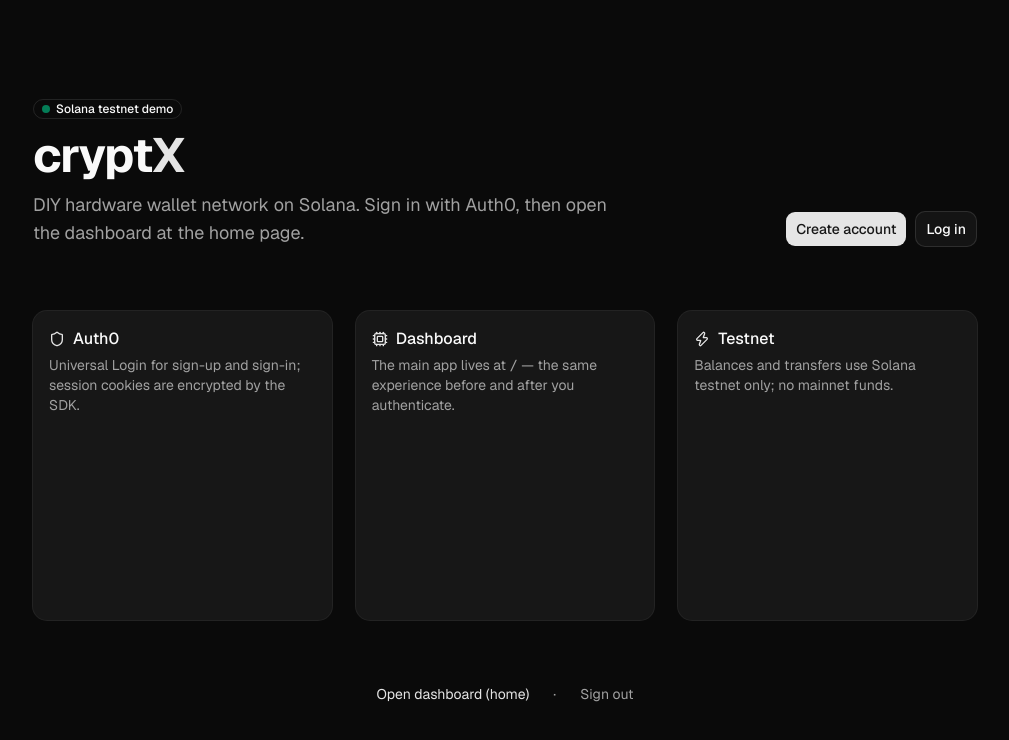
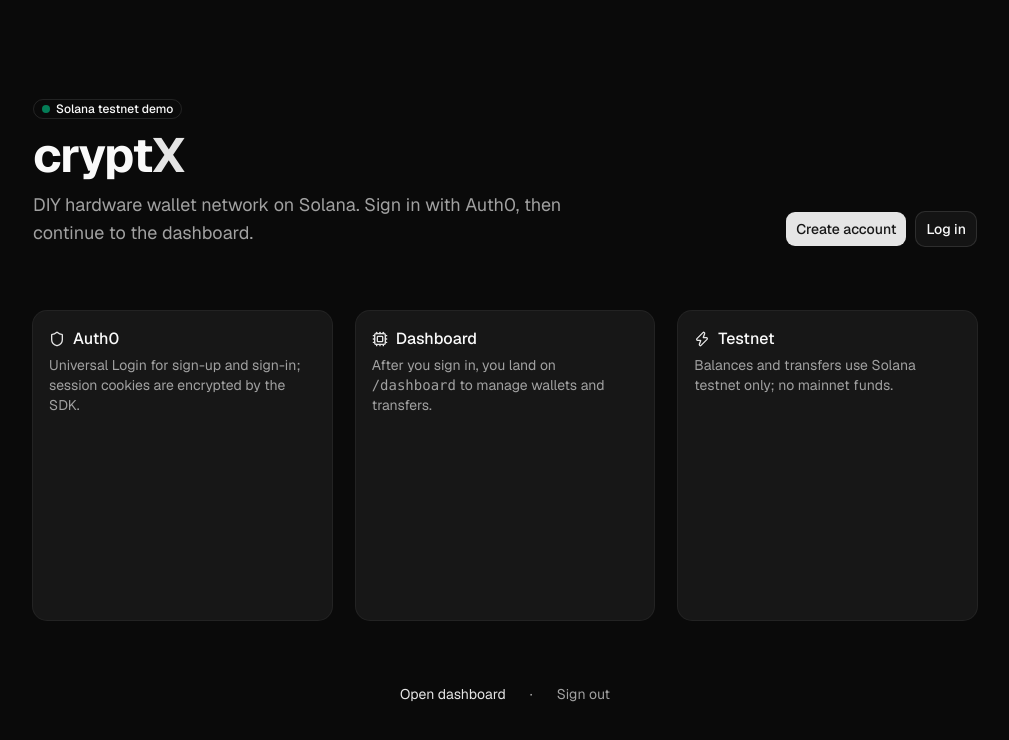
Before and after one commit to navincodesalot/cryptX, a Next.js app: page / in a window 1280 px wide. Shown: the top 740 px of the page, without its empty margins (135-1144 px from the left). Built offline with nearby package versions, Linux system fonts and the light colour scheme; no server answers.

Commit message:
aith done

```diff
--- a/src/app/dashboard/page.tsx
+++ b/src/app/dashboard/page.tsx
@@ -12,6 +12,7 @@
   Droplets,
   ExternalLink,
   KeyRound,
+  LogOut,
   RefreshCw,
   RotateCcw,
   ShieldAlert,
@@ -20,7 +21,7 @@
 } from "lucide-react";
 import { cn } from "@/lib/utils";
 import { Badge } from "@/components/ui/badge";
-import { Button } from "@/components/ui/button";
+import { Button, buttonVariants } from "@/components/ui/button";
 import {
   Card,
   CardContent,
@@ -955,6 +956,16 @@
                 )}
               />
             </Button>
+            <a
+              href="/auth/logout"
+              className={cn(
+                buttonVariants({ variant: "outline", size: "sm" }),
+                "inline-flex gap-1.5",
+              )}
+            >
+              <LogOut className="size-3.5" />
+              Log out
+            </a>
           </div>
         </header>
 
--- a/src/app/page.tsx
+++ b/src/app/page.tsx
@@ -12,10 +12,12 @@
 } from "@/components/ui/card";
 import { cn } from "@/lib/utils";
 
+const POST_LOGIN = "/dashboard";
+
 export default async function LandingPage() {
   const session = await auth0.getSession();
   if (session) {
-    redirect("/dashboard");
+    redirect(POST_LOGIN);
   }
 
   return (
@@ -31,13 +33,13 @@
               crypt<span className="text-primary">X</span>
             </h1>
             <p className="text-muted-foreground max-w-xl text-lg">
-              DIY hardware wallet network on Solana. Sign in with Auth0, then open
-              the dashboard at the home page.
+              DIY hardware wallet network on Solana. Sign in with Auth0, then
+              continue to the dashboard.
             </p>
           </div>
           <div className="flex flex-col gap-2 sm:flex-row sm:items-center">
             <a
-              href="/auth/login?screen_hint=signup&returnTo=/"
+              href={`/auth/login?screen_hint=signup&returnTo=${encodeURIComponent(POST_LOGIN)}`}
               className={cn(
                 buttonVariants({ size: "lg" }),
                 "inline-flex w-full justify-center sm:w-auto",
@@ -46,7 +48,7 @@
               Create account
             </a>
             <a
-              href="/auth/login?returnTo=/"
+              href={`/auth/login?returnTo=${encodeURIComponent(POST_LOGIN)}`}
               className={cn(
                 buttonVariants({ variant: "outline", size: "lg" }),
                 "inline-flex w-full justify-center sm:w-auto",
@@ -77,8 +79,9 @@
                 Dashboard
               </CardTitle>
               <CardDescription>
-                The main app lives at <span className="font-mono">/</span> — the
-                same experience before and after you authenticate.
+                After you sign in, you land on{" "}
+                <span className="font-mono">/dashboard</span> to manage wallets
+                and transfers.
               </CardDescription>
             </CardHeader>
           </Card>
@@ -97,8 +100,11 @@
         </section>
 
         <footer className="text-muted-foreground mt-16 flex flex-col items-center gap-3 text-center text-sm sm:flex-row sm:justify-center sm:gap-6">
-          <a href="/" className="text-primary underline-offset-4 hover:underline">
-            Open dashboard (home)
+          <a
+            href="/dashboard"
+            className="text-primary underline-offset-4 hover:underline"
+          >
+            Open dashboard
           </a>
           <span className="hidden sm:inline">·</span>
           <a
--- a/src/lib/auth0.ts
+++ b/src/lib/auth0.ts
@@ -1,5 +1,5 @@
 import { Auth0Client } from "@auth0/nextjs-auth0/server";
 
 export const auth0 = new Auth0Client({
-  signInReturnToPath: "/",
+  signInReturnToPath: "/dashboard",
 });
```
